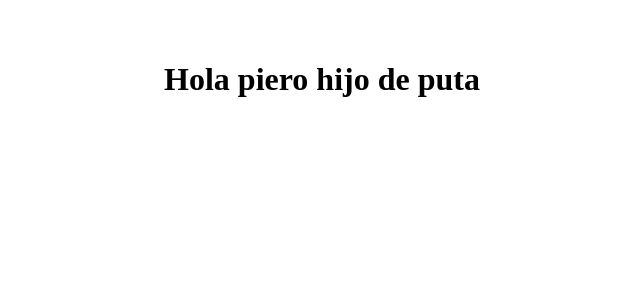
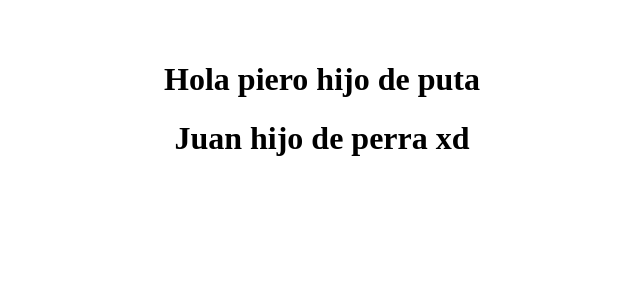
Before and after one commit to aleximate/Team-Service-Bussiness, a React (Vite) app in the folder tsbfrontend/: page / in a window 1280 px wide. Shown: the top 300 px of the page, without its empty margins (318-958 px from the left). Built offline with nearby package versions, Linux system fonts and the light colour scheme.

Commit message:
subiendo nuevo cambio

```diff
--- a/tsbfrontend/src/App.jsx
+++ b/tsbfrontend/src/App.jsx
@@ -7,7 +7,9 @@ function App() {
   return (
     <>
     <h1>Hola piero hijo de puta</h1>
+    <h1>Juan hijo de perra xd</h1>
     </>
+
 
   );
 }
```
Also changed, not shown: 1 other file (tests, documents, lock files or other folders).
